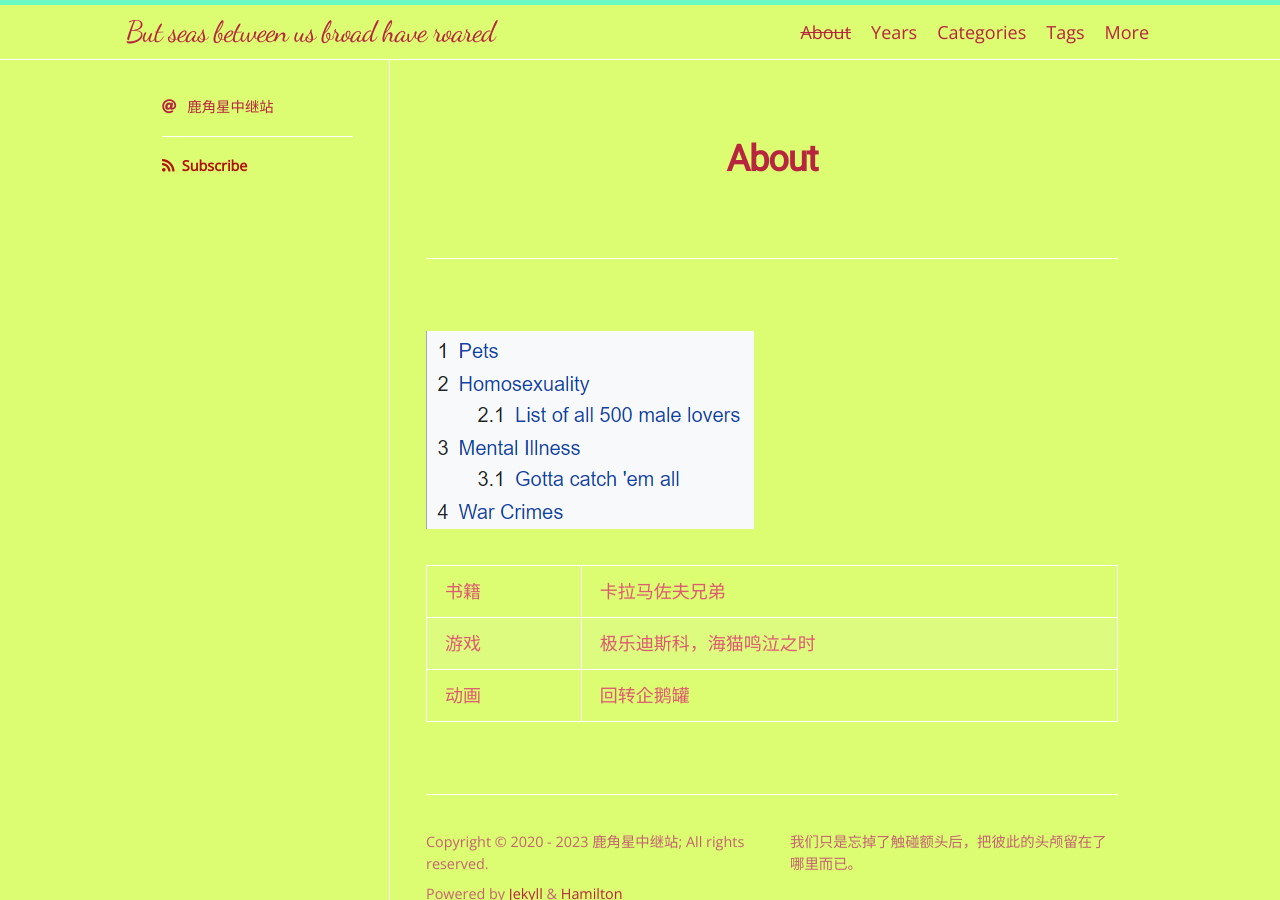
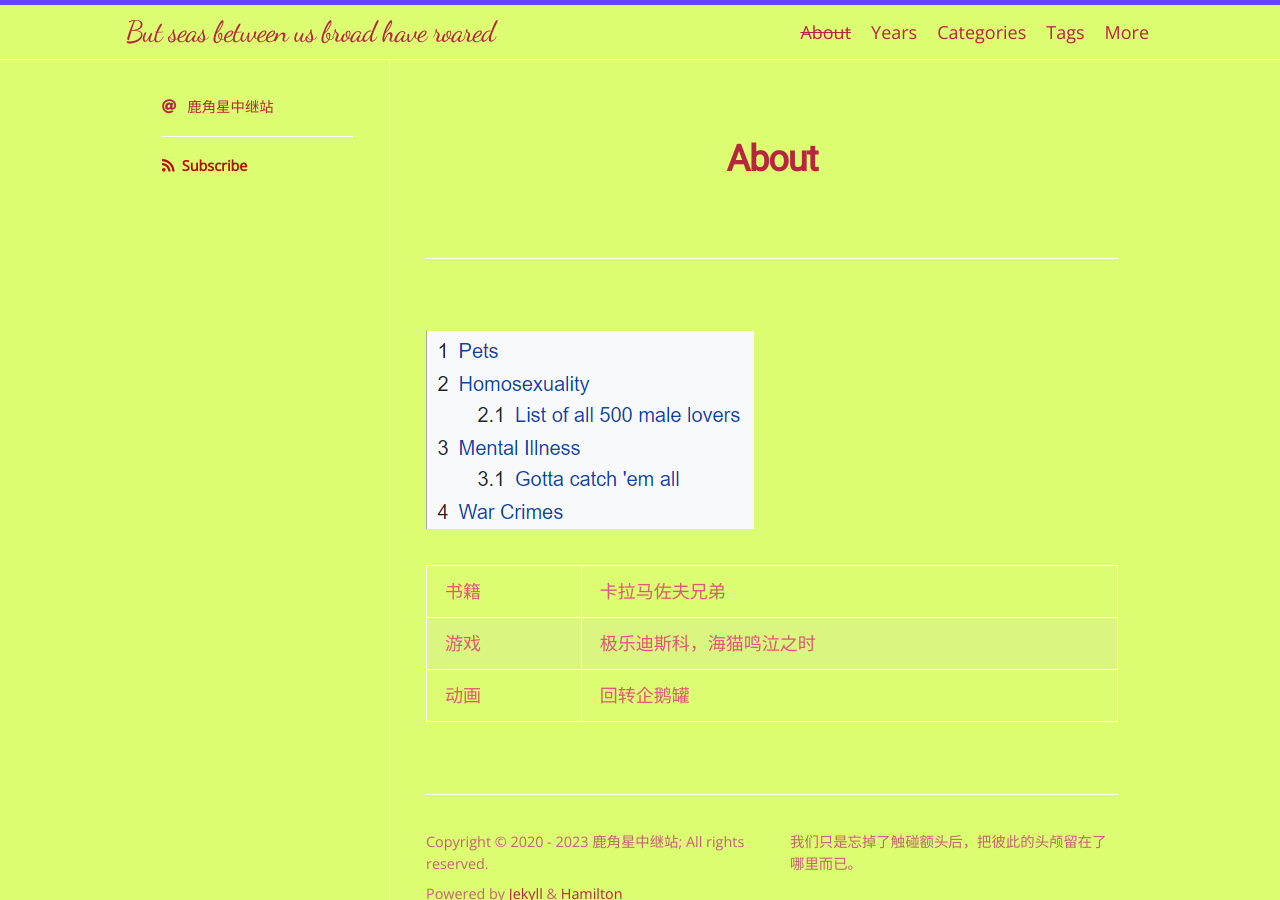
Before and after one commit to scatterdclouds/scatterdclouds.github.io, a Jekyll site: the page built from about.md, in a window 1280 px wide. Built offline with Jekyll 4.4.1, drawn with Linux system fonts in a browser that asks for light colours; nearby versions of some CDN libraries; some web fonts are replaced.

Commit message:
Update watermelon.scss

```diff
--- a/_sass/hamilton/skins/watermelon.scss
+++ b/_sass/hamilton/skins/watermelon.scss
@@ -3,7 +3,7 @@ $text-color-light:      #C36372 !default;
 $background-color:      #DCFC72 !default;
 $code-background-color: #f8f8f8 !default;
 
-$border-color:          #E4FEF4 !default;
+$border-color:          #CABEFC !default;
 $border-color-light:    lighten($border-color, 40%) !default;
 $border-color-dark:     darken($border-color, 25%) !default;
 
```
